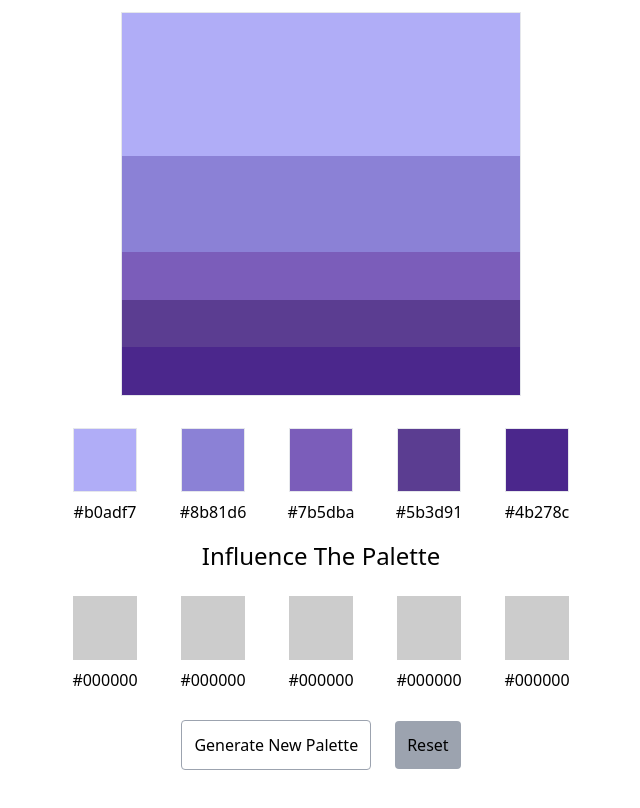
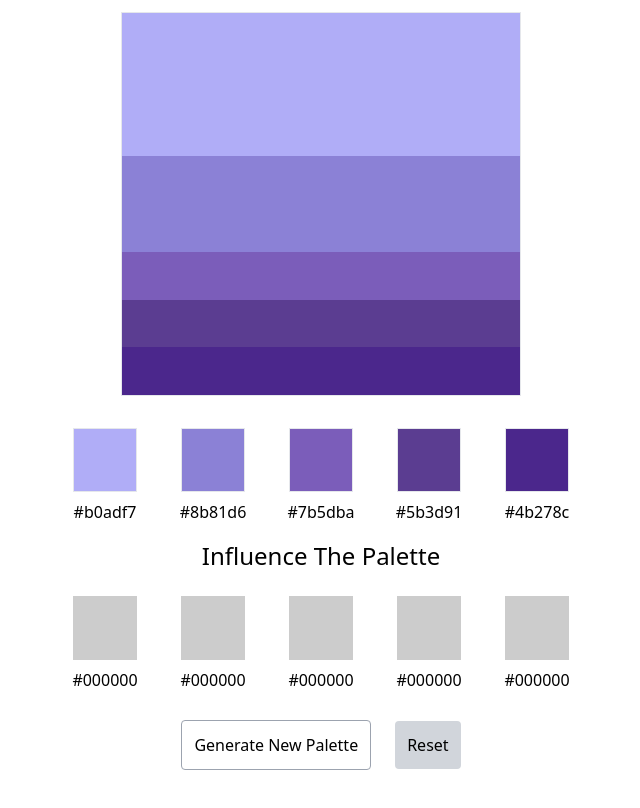
Before and after one commit to jmicon/palette-generator, a React (Vite) app: page / in a window 1280 px wide. Shown: the top 808 px of the page, without its empty margins (319-959 px from the left). Built offline with nearby package versions, Linux system fonts and the light colour scheme.

Commit message:
allow http tag added in head

```diff
--- a/index.html
+++ b/index.html
@@ -4,6 +4,7 @@
     <meta charset="UTF-8" />
     <link rel="icon" type="image/svg+xml" href="/vite.svg" />
     <meta name="viewport" content="width=device-width, initial-scale=1.0" />
+    <meta http-equiv="Content-Security-Policy" content="upgrade-insecure-requests" />
     <title>Palette Generator</title>
   </head>
   <body>
--- a/src/App.jsx
+++ b/src/App.jsx
@@ -17,7 +17,6 @@ function App() {
       })
     })
     const palette = await response.json()
-    console.log(palette.result, "pp");
 
     const hexArray = rgbToHex(palette.result)
     setGeneratedColors(hexArray)
@@ -62,7 +61,7 @@ function App() {
         </div>
 
         <button className='border border-gray-400 hover:bg-gray-200 duration-100 p-3 rounded mx-3 my-3' onClick={generatePalette}>Generate New Palette</button>
-        <button className='bg-gray-400 hover:bg-gray-300 duration-100 p-3 rounded mx-3 my-3' onClick={resetPalette}>Reset</button>
+        <button className='bg-gray-300 hover:bg-gray-200 duration-100 p-3 rounded mx-3 my-3' onClick={resetPalette}>Reset</button>
 
       </div>
       <div className='py-4'></div>
--- a/src/components/ColorSelectBlock.jsx
+++ b/src/components/ColorSelectBlock.jsx
@@ -14,9 +14,6 @@ const ColorSelectBlock = ({ blockIndex }) => {
 
         setMyColors(newRgbArray)
         setSelectBlockColors(newHexArray)
-
-        console.log(myColors, "myColors");
-        console.log(selectBlockColors, "selectBlockColors");
       }
 
   return (
--- a/src/components/SinglePalette.jsx
+++ b/src/components/SinglePalette.jsx
@@ -4,8 +4,6 @@ import ColorContext from '../context/ColorContext'
 const SinglePalette = ({index, height}) => {
     const [hovering, setHovering] = useState(false)
     const {generatedColors} = useContext(ColorContext)
-
-    console.log("#" + generatedColors[index], height);
 
   return (
     <>
```
